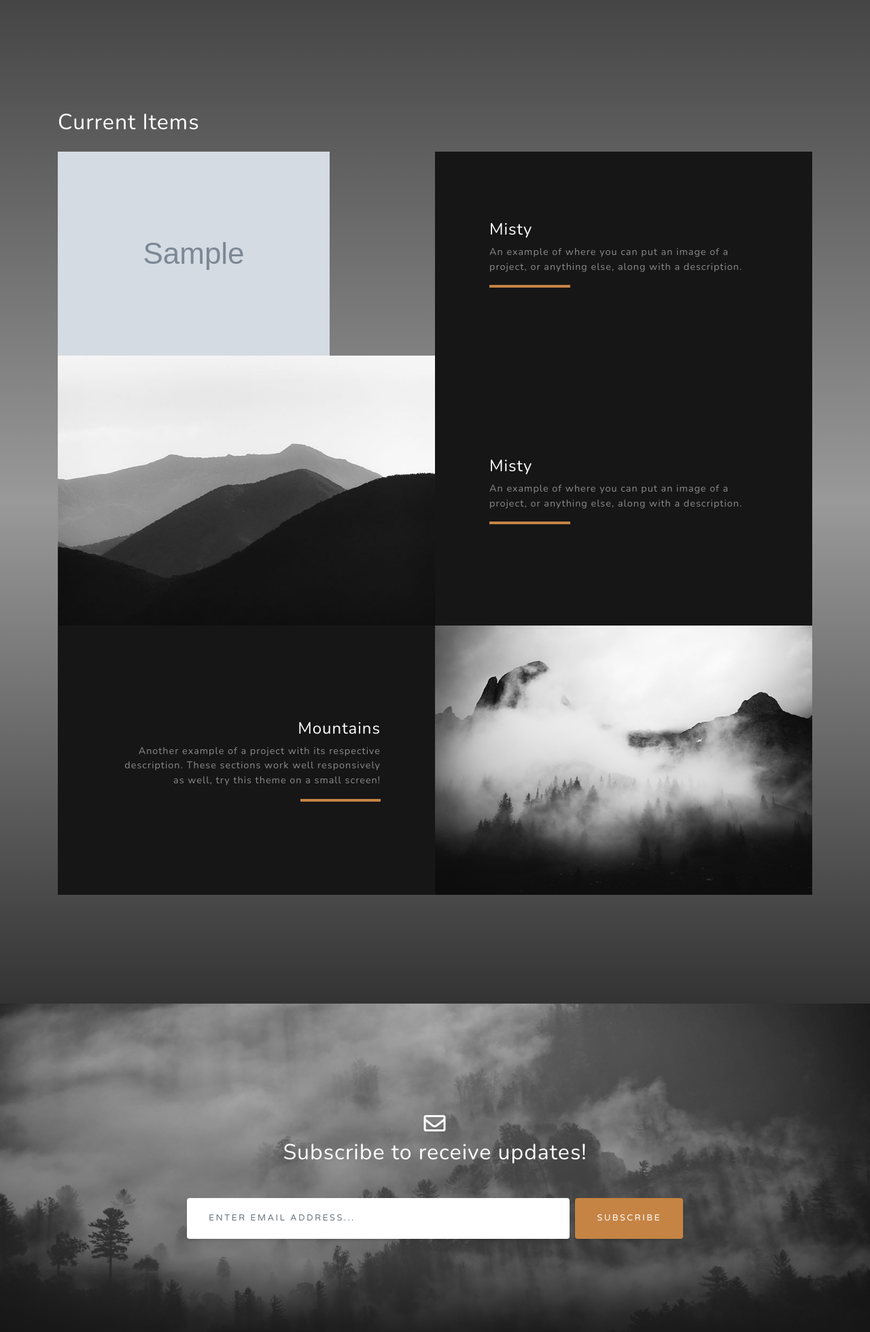
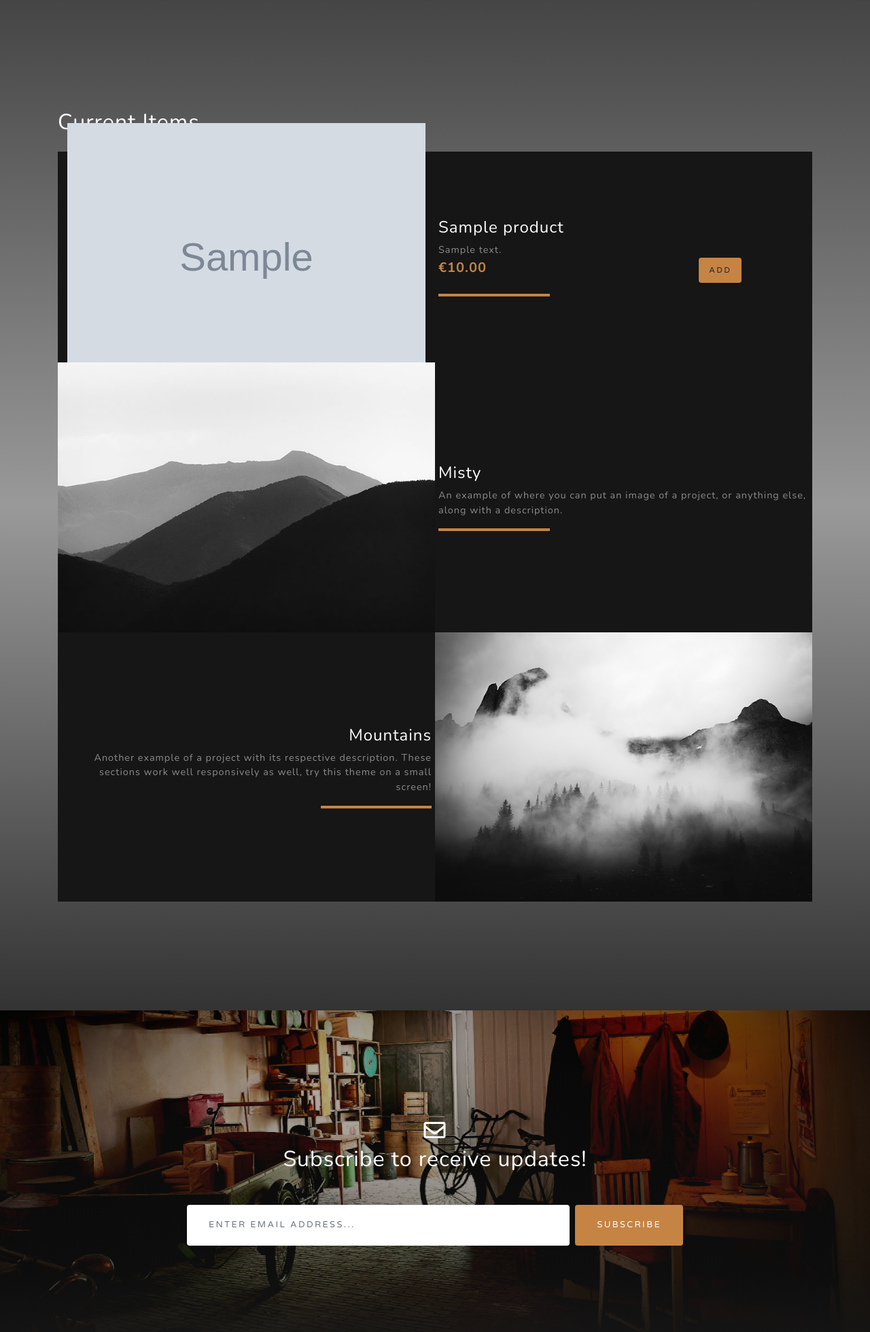
Before and after one commit to ShaneT1708/django_project, a Django app: page / in a window 1280 px wide. Shown: the part 1719-3678 px from the top of the page at 68% size. Run offline with Django 3.2, Linux system fonts and the light colour scheme; tables that the repository leaves empty hold one stand-in row (values such as "Sample post"); grey boxes marked "Sample" are stand-in pictures; some libraries are stand-ins or nearby versions.

Commit message:
Template iteration working

```diff
--- a/ecommerce/settings.py
+++ b/ecommerce/settings.py
@@ -11,7 +11,7 @@
 """
 
 import os
-import env
+# import env
 import dj_database_url
 
 # Build paths inside the project like this: os.path.join(BASE_DIR, ...)
--- a/products/templates/products.html
+++ b/products/templates/products.html
@@ -29,25 +29,76 @@
     <div class="container">
       <h2 class="text-white mb-4">Current Items</h2>
 
+      {% for product in products %} {% if forloop.counter0|divisibleby:"2" != 0 %}
+      <div class="row justify-content-center no-gutters mb-5 mb-lg-0 img-cont bg-black">
+        <div class="col-lg-6">
+          <img class="img-fluid pro-img" src="{{ MEDIA_URL }}{{ product.image }}" alt="">
+        </div>
 
-      {% for product in products %}
-      <div class="row justify-content-center no-gutters mb-5 mb-lg-0">
-        <div class="col-lg-6">
-
-          <img class="img-fluid" src="{{ MEDIA_URL }}{{ product.image }}" alt="">
-        </div>
         <div class="col-lg-6">
           <div class="bg-black text-center h-100 project">
             <div class="d-flex h-100">
               <div class="project-text w-100 my-auto text-center text-lg-left">
-                <h4 class="text-white">Misty</h4>
-                <p class="mb-0 text-white-50">An example of where you can put an image of a project, or anything else, along with a description.</p>
+                <h4 class="text-white">{{ product.name }}</h4>
+                <p class="mb-0 text-white-50">{{ product.description }}</p>
+                <div class="row">
+                  <div class="col-8">
+                    <p class="mb-0 price">€{{ product.price }}</p>
+                  </div>
+                  <div class="col-4">
+                    <form method="post" action="{% url 'add_to_cart' product.id %}" class="add-div">
+                        {% csrf_token %}
+                        <div class="input-group">
+                            <input name="quantity" type="number" min="1" max="1" value="1" class="form-control" placeholder="Quantity" style="display: none;">
+                            <span class="input-group-btn">
+                                <button class="btn qadd" type="submit">Add</button>
+                            </span>
+                        </div>
+                    </form>
+                  </div>
+                </div>
                 <hr class="d-none d-lg-block mb-0 ml-0">
               </div>
             </div>
           </div>
         </div>
       </div>
+      {% else %}
+      <div class="row justify-content-center no-gutters mb-5 mb-lg-0 img-cont bg-black">
+        <div class="col-lg-6">
+          <div class="bg-black text-center h-100 project">
+            <div class="d-flex h-100">
+              <div class="project-text w-100 my-auto text-center text-lg-left">
+                <h4 class="text-white">{{ product.name }}</h4>
+                <p class="mb-0 text-white-50">{{ product.description }}</p>
+                <div class="row">
+                  <div class="col-8">
+                    <p class="mb-0 price">€{{ product.price }}</p>
+                  </div>
+                  <div class="col-4">
+                    <form method="post" action="{% url 'add_to_cart' product.id %}" class="add-div">
+                        {% csrf_token %}
+                        <div class="input-group">
+                            <input name="quantity" type="number" min="1" max="1" value="1" class="form-control" placeholder="Quantity" style="display: none;">
+                            <span class="input-group-btn">
+                                <button class="btn qadd" type="submit">Add</button>
+                            </span>
+                        </div>
+                    </form>
+                  </div>
+                </div>
+                <hr class="d-none d-lg-block mb-0 ml-0">
+              </div>
+            </div>
+          </div>
+        </div>
+
+        <div class="col-lg-6">
+
+          <img class="img-fluid pro-img" src="{{ MEDIA_URL }}{{ product.image }}" alt="">
+        </div>
+      </div>
+      {% endif %}
       {% endfor %}
 
 
--- a/requirements.txt
+++ b/requirements.txt
@@ -1,6 +1,8 @@
 dj-database-url==0.5.0
 Django==1.11
+django-bootstrap4==0.0.8
 django-forms-bootstrap==3.1.0
+django-mathfilters==0.4.0
 env==0.1.0
 gunicorn==19.9.0
 Pillow==6.1.0
--- a/static/css/custom.css
+++ b/static/css/custom.css
@@ -1,19 +1,4 @@
-.masthead h1{
-    background: -webkit-linear-gradient(rgba(255, 255, 255, 0.6), rgba(255, 255, 255, 0.4));
-    -webkit-background-clip: text;
-}
 
-.btn-primary {
-    background-color: #C58444;
-}
-
-.text-primary {
-  color: #C58444 !important ;
-}
-
-.contact-section .card hr {
-    border-color: #C58444;
-}
 #mainNav {
     min-height: 56px;
     background-color: rgba(0,0,0,0);
@@ -59,7 +44,22 @@
     border-bottom: 0.25rem solid #C58444;
 }
 
+.masthead h1{
+    background: -webkit-linear-gradient(rgba(255, 255, 255, 0.6), rgba(255, 255, 255, 0.4));
+    -webkit-background-clip: text;
+}
 
+.btn-primary {
+    background-color: #C58444;
+}
+
+.text-primary {
+  color: #C58444 !important ;
+}
+
+.contact-section .card hr {
+    border-color: #C58444;
+}
 
 .projects-section .project-text hr {
     border-color: #C58444;
@@ -71,3 +71,46 @@
     border: 0;
     border-bottom: 0.25rem solid #C58444;
 }
+
+.img-cont{
+    height: 310px;
+    /*background-color: #212529;*/
+}
+
+.pro-img {
+    position: absolute;
+    top: 0;
+    bottom: 0;
+    left: 0;
+    right: 0;
+    margin: auto;
+    width: 95%
+}
+/*.pro-img{*/
+/*    margin: 8px;*/
+/*    width: 70%;*/
+/*}*/
+
+.project-text{
+    padding: 5px;
+}
+
+.qadd{
+    background-color: #C58444;
+    padding:10px 15px;
+}
+
+.add-div{
+    display: inline;
+}
+
+.price{
+    font-size: 20px;
+    font-weight: bold;
+    color: #C58444;
+}
+@media (min-width: 992px){
+.projects-section .project-text {
+    padding: 5px;
+}
+}
--- a/static/css/grayscale.css
+++ b/static/css/grayscale.css
@@ -209,8 +209,8 @@
 
 .signup-section {
   padding: 10rem 0;
-  background: -webkit-gradient(linear, left top, left bottom, from(rgba(22, 22, 22, 0.1)), color-stop(75%, rgba(22, 22, 22, 0.5)), to(#161616)), url("../img/bg-signup.jpg");
-  background: linear-gradient(to bottom, rgba(22, 22, 22, 0.1) 0%, rgba(22, 22, 22, 0.5) 75%, #161616 100%), url("../img/bg-signup.jpg");
+  background: -webkit-gradient(linear, left top, left bottom, from(rgba(22, 22, 22, 0.1)), color-stop(75%, rgba(22, 22, 22, 0.5)), to(#161616)), url("../img/garage5.jpg");
+  background: linear-gradient(to bottom, rgba(22, 22, 22, 0.1) 0%, rgba(22, 22, 22, 0.5) 75%, #161616 100%), url("../img/garage5.jpg");
   background-position: center;
   background-repeat: no-repeat;
   background-attachment: scroll;
--- a/templates/base.html
+++ b/templates/base.html
@@ -90,7 +90,7 @@
   <!-- Footer -->
   <footer class="bg-black small text-center text-white-50">
     <div class="container">
-      Copyright &copy; Your Website 2019
+      Copyright &copy; Shane Thanner 2019
     </div>
   </footer>
 
```
Also changed, not shown: media/images/fprinting-block-03.jpg (added), media/images/violin.jpg (added), static/img/garage.jpg (added), static/img/garage2.jpg (added), static/img/garage4.jpg (added), static/img/garage5.jpg (added).
